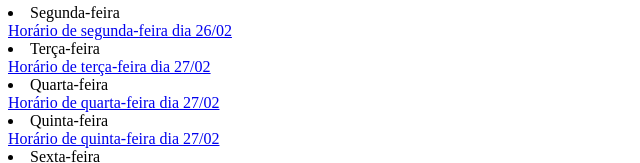
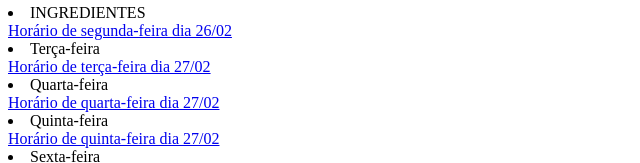
Before and after one commit to eloarodrigues22/eloasite2024, a plain HTML site: page index.html in a window 1280 px wide. Shown: the part 308-471 px from the top of the page, 0-640 px from the left. Drawn offline with Linux system fonts and the light colour scheme.

Commit message:
Update index.html

```diff
--- a/index.html
+++ b/index.html
@@ -16,7 +16,7 @@
 
 
 
-        <li>Segunda-feira</li>
+        <li>INGREDIENTES</li>
         <a href="segunda.html" target="_blank">Horário de segunda-feira dia 26/02</a>
 
         <li>Terça-feira</li>
```
